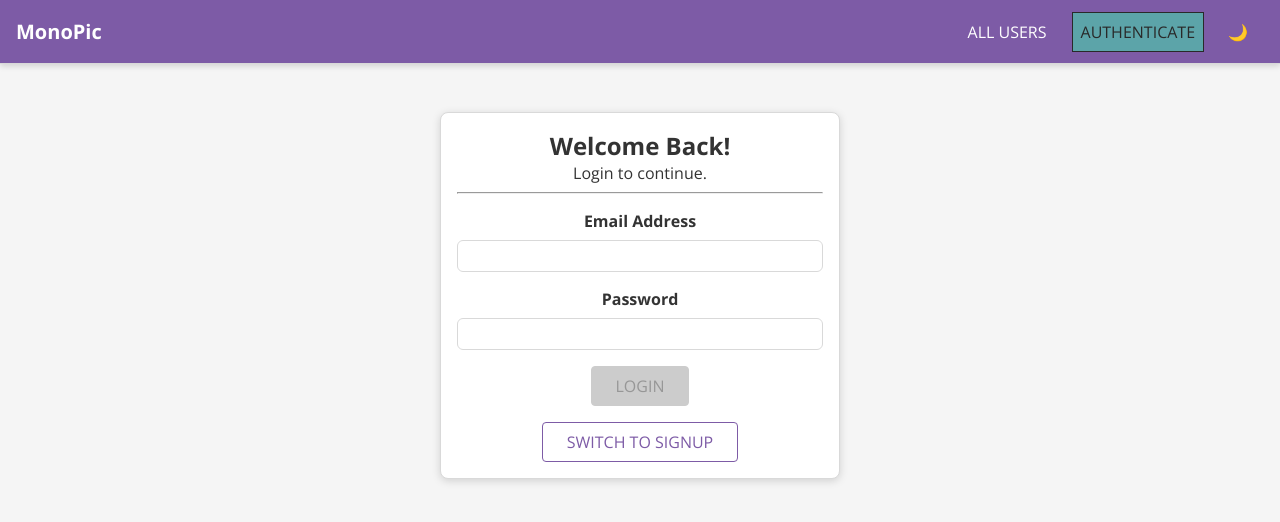
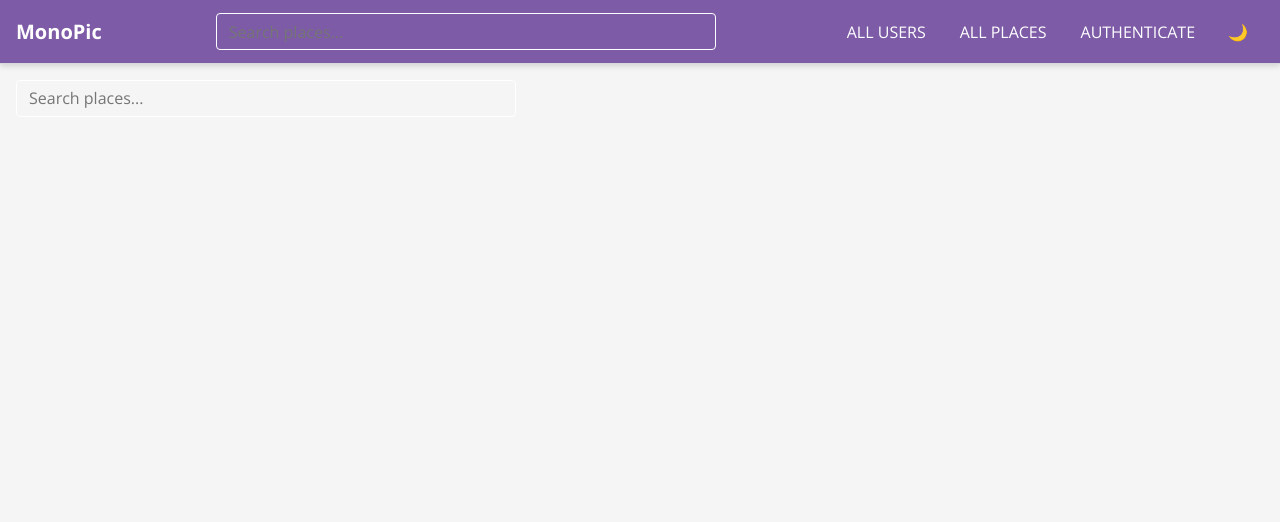
Before and after one commit to jinellebaterna/MERN-FE, a React (Vite) app: page /search in a window 1280 px wide. Before the commit this address led to /auth. Shown: the top 522 px of the page. Built offline with nearby package versions, Linux system fonts and the light colour scheme; the HTML template or start-up script is replaced by a standard one.

Commit message:
added search, all places and place detail view

```diff
--- a/src/App.jsx
+++ b/src/App.jsx
@@ -7,6 +7,9 @@ import Users from "./components/users/users";
 import NewPlace from "./components/places/new-place";
 import UserPlaces from "./components/places/user-places";
 import UpdatePlace from "./components/places/update-place";
+import SearchPlaces from "./components/places/search-places";
+import AllPlaces from "./components/places/all-places";
+import PlaceDetail from "./components/places/place-detail";
 import Auth from "./components/users/auth/auth";
 import Navigation from "./components/shared/components/navigation/navigation";
 import { AuthContext } from "./components/shared/context/auth-context";
@@ -115,6 +118,7 @@ const App = () => {
                 <Routes>
                   <Route path="/" element={<Users />} />
                   <Route path="/:userId/places" element={<UserPlaces />} />
+                  <Route path="/search" element={<SearchPlaces />} />
                   <Route
                     path="/places/new"
                     element={
@@ -124,6 +128,11 @@ const App = () => {
                         <Navigate to="/auth" replace />
                       )
                     }
+                  />
+                  <Route path="/places" element={<AllPlaces />} />
+                  <Route
+                    path="/places/view/:placeId"
+                    element={<PlaceDetail />}
                   />
                   <Route
                     path="/places/:placeId"
--- a/src/api/places.js
+++ b/src/api/places.js
@@ -99,3 +99,20 @@ export const deletePlace = async ({ placeId, token }) => {
 
   return response.json();
 };
+
+export const searchPlaces = async ({ search = "", creator = "" } = {}) => {
+  const params = new URLSearchParams();
+  if (search) params.append("search", search);
+  if (creator) params.append("creator", creator);
+
+  const response = await fetch(
+    `http://localhost:5001/api/places?${params.toString()}`
+  );
+
+  if (!response.ok) {
+    const data = await response.json();
+    throw new Error(data.message || "Search failed");
+  }
+
+  return response.json();
+};
--- /dev/null
+++ b/src/components/places/all-places.jsx
@@ -0,0 +1,27 @@
+import { Link } from "react-router-dom";
+import { useQuery } from "@tanstack/react-query";
+import { searchPlaces } from "../../api/places";
+
+const AllPlaces = () => {
+  const { data, isLoading, isError } = useQuery({
+    queryKey: ["places", "all"],
+    queryFn: () => searchPlaces(),
+  });
+
+  if (isLoading) return <p>Loading...</p>;
+  if (isError) return <p>Something went wrong.</p>;
+
+  return (
+    <ul>
+      {data?.places.map((place) => (
+        <li key={place.id}>
+          <Link to={`/places/view/${place.id}`}>
+            {place.title} — {place.address}
+          </Link>
+        </li>
+      ))}
+    </ul>
+  );
+};
+
+export default AllPlaces;
--- /dev/null
+++ b/src/components/places/place-detail.jsx
@@ -0,0 +1,30 @@
+import { useParams } from "react-router-dom";
+import { useQuery } from "@tanstack/react-query";
+import { fetchPlaceById } from "../../api/places";
+
+const PlaceDetail = () => {
+  const { placeId } = useParams();
+
+  const {
+    data: place,
+    isLoading,
+    isError,
+  } = useQuery({
+    queryKey: ["place", placeId],
+    queryFn: () => fetchPlaceById(placeId),
+  });
+
+  if (isLoading) return <p>Loading...</p>;
+  if (isError || !place) return <p>Could not find this place.</p>;
+
+  return (
+    <div>
+      <img src={`http://localhost:5001/${place.image}`} alt={place.title} />
+      <h2>{place.title}</h2>
+      <p>{place.address}</p>
+      <p>{place.description}</p>
+    </div>
+  );
+};
+
+export default PlaceDetail;
--- /dev/null
+++ b/src/components/places/search-places.jsx
@@ -0,0 +1,49 @@
+import { useState } from "react";
+import { useQuery } from "@tanstack/react-query";
+import { searchPlaces } from "../../api/places";
+import { Link } from "react-router-dom";
+
+const SearchPlaces = () => {
+  const [searchTerm, setSearchTerm] = useState("");
+
+  const { data, isLoading, isError } = useQuery({
+    queryKey: ["places", "search", searchTerm],
+    queryFn: () => searchPlaces({ search: searchTerm }),
+    enabled: searchTerm.length > 1,
+  });
+
+  const showDropdown = searchTerm.length > 1;
+
+  return (
+    <div className="search-places">
+      <input
+        value={searchTerm}
+        onChange={(e) => setSearchTerm(e.target.value)}
+        placeholder="Search places..."
+      />
+      {showDropdown && (
+        <div className="search-places__dropdown">
+          {isLoading && <p className="search-places__message">Loading...</p>}
+          {isError && (
+            <p className="search-places__message">Something went wrong.</p>
+          )}
+          {data?.places.length === 0 && (
+            <p className="search-places__message">No places found.</p>
+          )}
+          {data?.places.map((place) => (
+            <Link
+              key={place.id}
+              to={`/places/view/${place.id}`}
+              className="search-places__result"
+              onClick={() => setSearchTerm("")}
+            >
+              {place.title} — {place.address}
+            </Link>
+          ))}
+        </div>
+      )}
+    </div>
+  );
+};
+
+export default SearchPlaces;
--- a/src/components/shared/components/navLinks/navLinks.jsx
+++ b/src/components/shared/components/navLinks/navLinks.jsx
@@ -2,7 +2,7 @@ import { useContext } from "react";
 import { NavLink } from "react-router-dom";
 
 import { AuthContext } from "../../context/auth-context";
-import {ThemeContext} from "../../context/theme-context";
+import { ThemeContext } from "../../context/theme-context";
 import "./navLinks.css";
 
 const NavLinks = () => {
@@ -15,6 +15,9 @@ const NavLinks = () => {
         <NavLink to="/" end>
           ALL USERS
         </NavLink>
+      </li>
+      <li>
+        <NavLink to="/places">ALL PLACES</NavLink>
       </li>
       {auth.isLoggedIn && (
         <li>
--- a/src/components/shared/components/navigation/navigation.css
+++ b/src/components/shared/components/navigation/navigation.css
@@ -149,3 +149,54 @@
     text-align: left;
   }
 }
+
+.search-places {
+  flex: 1;
+  max-width: 500px;
+  margin: 0 1rem;
+  position: relative;
+}
+
+.search-places input {
+  width: 100%;
+  padding: 0.4rem 0.75rem;
+  border-radius: 4px;
+  border: 1px solid var(--nav-text);
+  background: transparent;
+  color: var(--nav-text);
+  font: inherit;
+  outline: transparent;
+  box-sizing: border-box;
+}
+
+.search-places__dropdown {
+  position: absolute;
+  top: calc(100% + 4px);
+  left: 0;
+  right: 0;
+  background: var(--nav-bg);
+  border: 1px solid var(--nav-text);
+  border-radius: 4px;
+  z-index: 100;
+  max-height: 300px;
+  overflow-y: auto;
+}
+
+.search-places__result {
+  padding: 0.5rem 0.75rem;
+  cursor: pointer;
+  color: var(--nav-text);
+  text-decoration: none;
+  display: block;
+}
+
+.search-places__result:hover {
+  background: var(--nav-hover-bg);
+  color: var(--nav-hover-text);
+}
+
+.search-places__message {
+  padding: 0.5rem 0.75rem;
+  color: var(--nav-text);
+  margin: 0;
+}
--- a/src/components/shared/components/navigation/navigation.jsx
+++ b/src/components/shared/components/navigation/navigation.jsx
@@ -5,6 +5,7 @@ import MainHeader from "../mainHeader/mainHeader";
 import NavLinks from "../navLinks/navLinks";
 import SideDrawer from "../sideDrawer/sideDrawer";
 import Backdrop from "../backdrop/backdrop";
+import SearchPlaces from "../../../places/search-places";
 import "./navigation.css";
 
 const Navigation = () => {
@@ -39,6 +40,7 @@ const Navigation = () => {
         <h1 className="main-navigation__title">
           <Link to="/">MonoPic</Link>
         </h1>
+        <SearchPlaces />
         <nav className="main-navigation__header-nav">
           <NavLinks />
         </nav>
```
Lines whose indentation alone changed are shown as unchanged.
